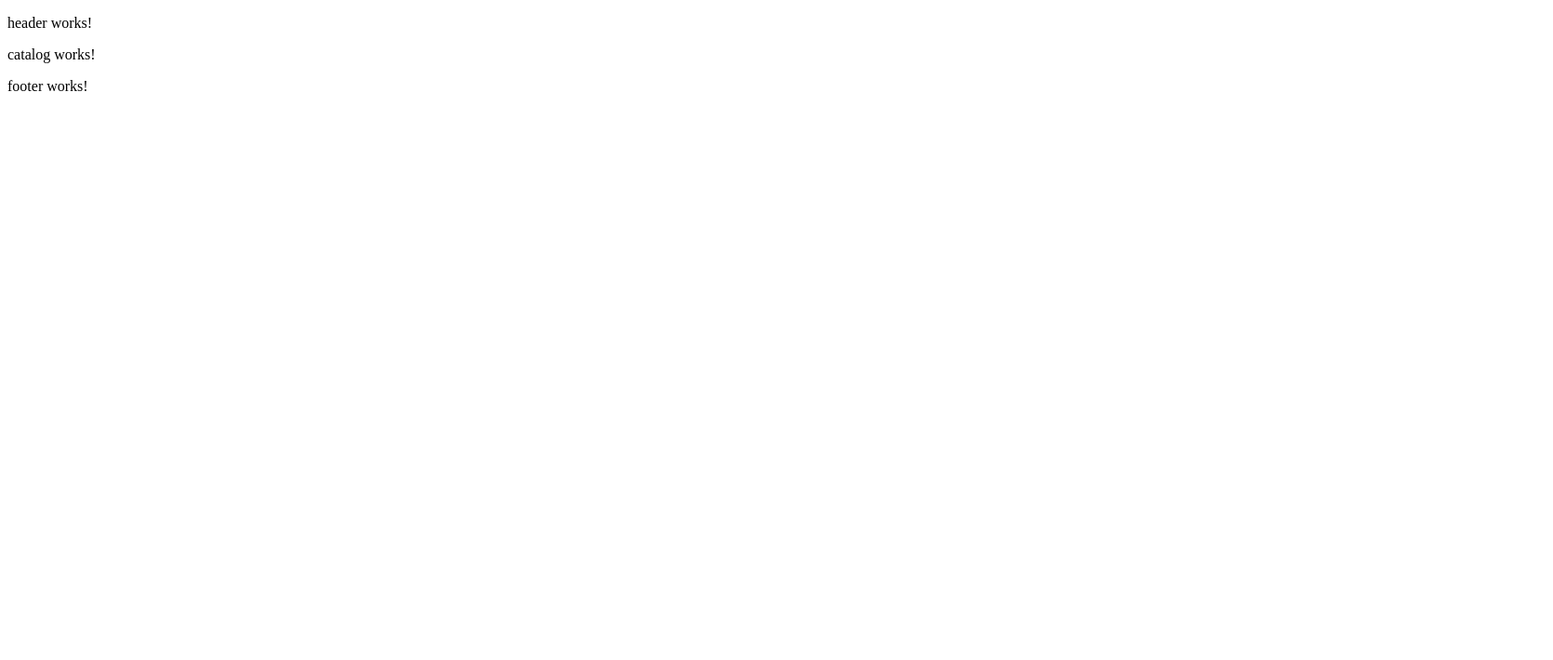
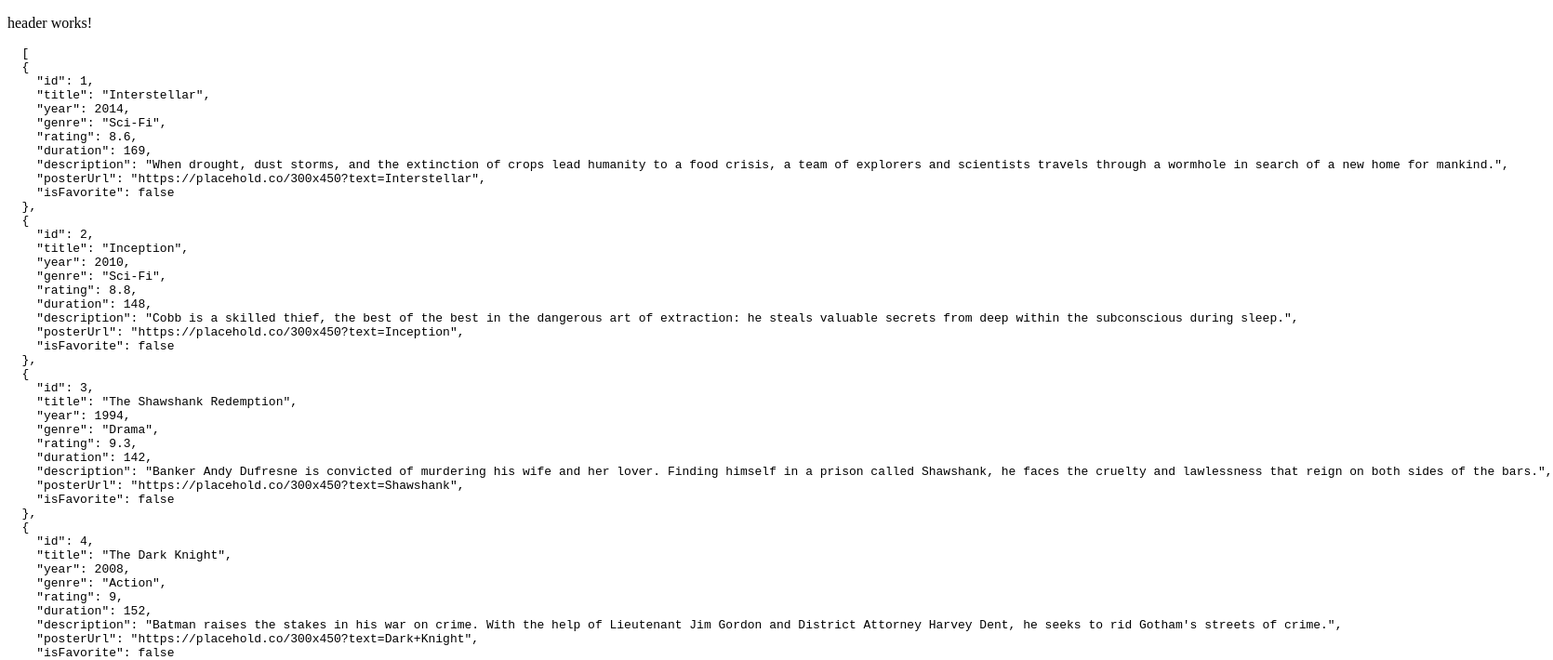
Before and after one commit to Snitkon/angular-film-collection, an Angular app: page / in a window 1280 px wide. Shown: the top 710 px of the page at 93% size, 1670 px wide, since content can reach past the window. Built offline with nearby package versions, Linux system fonts and the light colour scheme.

Commit message:
feat: add logic for selecting data using the resolver

```diff
--- a/angular.json
+++ b/angular.json
@@ -3,9 +3,7 @@
   "version": 1,
   "cli": {
     "packageManager": "npm",
-    "schematicCollections": [
-      "angular-eslint"
-    ]
+    "schematicCollections": ["angular-eslint"]
   },
   "newProjectRoot": "projects",
   "projects": {
@@ -28,6 +26,10 @@
         "@schematics/angular:pipe": {
           "typeSeparator": ".",
           "skipTests": true
+        },
+        "@schematics/angular:resolver": {
+          "typeSeparator": ".",
+          "skipTests": true
         }
       },
       "root": "",
@@ -46,9 +48,7 @@
                 "input": "public"
               }
             ],
-            "styles": [
-              "src/styles.scss"
-            ]
+            "styles": ["src/styles.scss"]
           },
           "configurations": {
             "production": {
@@ -92,10 +92,7 @@
         "lint": {
           "builder": "@angular-eslint/builder:lint",
           "options": {
-            "lintFilePatterns": [
-              "src/**/*.ts",
-              "src/**/*.html"
-            ]
+            "lintFilePatterns": ["src/**/*.ts", "src/**/*.html"]
           }
         }
       }
--- a/src/app/app.routes.ts
+++ b/src/app/app.routes.ts
@@ -1,11 +1,13 @@
 import { Routes } from '@angular/router';
 import { NotFoundComponent } from './features/not-found/not-found.component';
 import { LayoutComponent } from './features/layout/layout.component';
+import { filmsResolver } from './core/resolvers/films.resolver';
 
 export const routes: Routes = [
   {
     path: '',
     component: LayoutComponent,
+    resolve: { films: filmsResolver },
     children: [
       {
         path: '',
--- /dev/null
+++ b/src/app/core/mock/films.mock.json
@@ -0,0 +1,134 @@
+[
+  {
+    "id": 1,
+    "title": "Interstellar",
+    "year": 2014,
+    "genre": "Sci-Fi",
+    "rating": 8.6,
+    "duration": 169,
+    "description": "When drought, dust storms, and the extinction of crops lead humanity to a food crisis, a team of explorers and scientists travels through a wormhole in search of a new home for mankind.",
+    "posterUrl": "https://placehold.co/300x450?text=Interstellar",
+    "isFavorite": false
+  },
+  {
+    "id": 2,
+    "title": "Inception",
+    "year": 2010,
+    "genre": "Sci-Fi",
+    "rating": 8.8,
+    "duration": 148,
+    "description": "Cobb is a skilled thief, the best of the best in the dangerous art of extraction: he steals valuable secrets from deep within the subconscious during sleep.",
+    "posterUrl": "https://placehold.co/300x450?text=Inception",
+    "isFavorite": false
+  },
+  {
+    "id": 3,
+    "title": "The Shawshank Redemption",
+    "year": 1994,
+    "genre": "Drama",
+    "rating": 9.3,
+    "duration": 142,
+    "description": "Banker Andy Dufresne is convicted of murdering his wife and her lover. Finding himself in a prison called Shawshank, he faces the cruelty and lawlessness that reign on both sides of the bars.",
+    "posterUrl": "https://placehold.co/300x450?text=Shawshank",
+    "isFavorite": false
+  },
+  {
+    "id": 4,
+    "title": "The Dark Knight",
+    "year": 2008,
+    "genre": "Action",
+    "rating": 9.0,
+    "duration": 152,
+    "description": "Batman raises the stakes in his war on crime. With the help of Lieutenant Jim Gordon and District Attorney Harvey Dent, he seeks to rid Gotham's streets of crime.",
+    "posterUrl": "https://placehold.co/300x450?text=Dark+Knight",
+    "isFavorite": false
+  },
+  {
+    "id": 5,
+    "title": "Forrest Gump",
+    "year": 1994,
+    "genre": "Drama",
+    "rating": 8.8,
+    "duration": 142,
+    "description": "A simple-minded man from Alabama named Forrest Gump inadvertently finds himself at the center of key events in American history during the second half of the 20th century.",
+    "posterUrl": "https://placehold.co/300x450?text=Forrest+Gump",
+    "isFavorite": false
+  },
+  {
+    "id": 6,
+    "title": "The Matrix",
+    "year": 1999,
+    "genre": "Sci-Fi",
+    "rating": 8.7,
+    "duration": 136,
+    "description": "Hacker Neo discovers that the reality he lives in is merely a simulation created by machines. He must make a choice that will change the fate of humanity.",
+    "posterUrl": "https://placehold.co/300x450?text=Matrix",
+    "isFavorite": false
+  },
+  {
+    "id": 7,
+    "title": "Fight Club",
+    "year": 1999,
+    "genre": "Thriller",
+    "rating": 8.8,
+    "duration": 139,
+    "description": "An insomniac office worker and a charismatic soap salesman form an underground fight club that quickly evolves into something much greater.",
+    "posterUrl": "https://placehold.co/300x450?text=Fight+Club",
+    "isFavorite": false
+  },
+  {
+    "id": 8,
+    "title": "The Lord of the Rings: The Return of the King",
+    "year": 2003,
+    "genre": "Fantasy",
+    "rating": 9.0,
+    "duration": 201,
+    "description": "The final battle for Middle-earth begins. Frodo and Sam approach Mount Doom, while Aragorn must embrace his destiny and lead the armies of the free peoples into battle.",
+    "posterUrl": "https://placehold.co/300x450?text=LOTR+ROTK",
+    "isFavorite": false
+  },
+  {
+    "id": 9,
+    "title": "Schindler's List",
+    "year": 1993,
+    "genre": "Drama",
+    "rating": 9.0,
+    "duration": 195,
+    "description": "The story of German industrialist Oskar Schindler, who saved more than a thousand Polish Jews during the Holocaust by employing them in his factories.",
+    "posterUrl": "https://placehold.co/300x450?text=Schindlers+List",
+    "isFavorite": false
+  },
+  {
+    "id": 10,
+    "title": "Pulp Fiction",
+    "year": 1994,
+    "genre": "Crime",
+    "rating": 8.9,
+    "duration": 154,
+    "description": "Several intertwining stories from the Los Angeles criminal underworld: two hitmen, a gangster's wife, a boxer, and a pair of diner robbers.",
+    "posterUrl": "https://placehold.co/300x450?text=Pulp+Fiction",
+    "isFavorite": false
+  },
+  {
+    "id": 11,
+    "title": "The Green Mile",
+    "year": 1999,
+    "genre": "Drama",
+    "rating": 8.6,
+    "duration": 189,
+    "description": "A death row corrections officer at a Louisiana penitentiary discovers that one of the inmates possesses a supernatural gift of healing.",
+    "posterUrl": "https://placehold.co/300x450?text=Green+Mile",
+    "isFavorite": false
+  },
+  {
+    "id": 12,
+    "title": "Gladiator",
+    "year": 2000,
+    "genre": "Action",
+    "rating": 8.5,
+    "duration": 155,
+    "description": "Roman general Maximus is betrayed by the emperor and sold into slavery. Becoming a gladiator, he fights in the Colosseum arena to avenge his family.",
+    "posterUrl": "https://placehold.co/300x450?text=Gladiator",
+    "isFavorite": false
+  }
+]
--- /dev/null
+++ b/src/app/core/resolvers/films.resolver.ts
@@ -0,0 +1,12 @@
+import { ResolveFn } from '@angular/router';
+import { inject } from '@angular/core';
+import { FilmService } from '../services/film.service';
+import MOCK_FILMS from '../mock/films.mock.json';
+
+export const filmsResolver: ResolveFn<boolean> = () => {
+  const filmsService = inject(FilmService);
+
+  filmsService.setFilms(MOCK_FILMS);
+
+  return true;
+};
--- a/src/app/core/services/film.service.ts
+++ b/src/app/core/services/film.service.ts
@@ -1,6 +1,14 @@
-import { Injectable } from '@angular/core';
+import { Injectable, signal } from '@angular/core';
+import { IFilm } from '../models/film.models';
 
 @Injectable({
   providedIn: 'root',
 })
-export class FilmService {}
+export class FilmService {
+  private _films = signal<IFilm[]>([]);
+  readonly films = this._films.asReadonly();
+
+  setFilms(data: IFilm[]) {
+    this._films.set(data);
+  }
+}
--- a/src/app/features/catalog/catalog.component.html
+++ b/src/app/features/catalog/catalog.component.html
@@ -1 +1,3 @@
-<p>catalog works!</p>
+<pre>
+  {{ films() | json }}
+</pre>
--- a/src/app/features/catalog/catalog.component.ts
+++ b/src/app/features/catalog/catalog.component.ts
@@ -1,9 +1,14 @@
-import { Component } from '@angular/core';
+import { Component, inject } from '@angular/core';
+import { FilmService } from '../../core/services/film.service';
+import { JsonPipe } from '@angular/common';
 
 @Component({
   selector: 'app-catalog',
-  imports: [],
+  imports: [JsonPipe],
   templateUrl: './catalog.component.html',
   styleUrl: './catalog.component.scss',
 })
-export class CatalogComponent {}
+export class CatalogComponent {
+  private filmService = inject(FilmService);
+  public films = this.filmService.films;
+}
```
Also changed, not shown: src/app/core/models/film.models.ts (+11 -0 lines).
